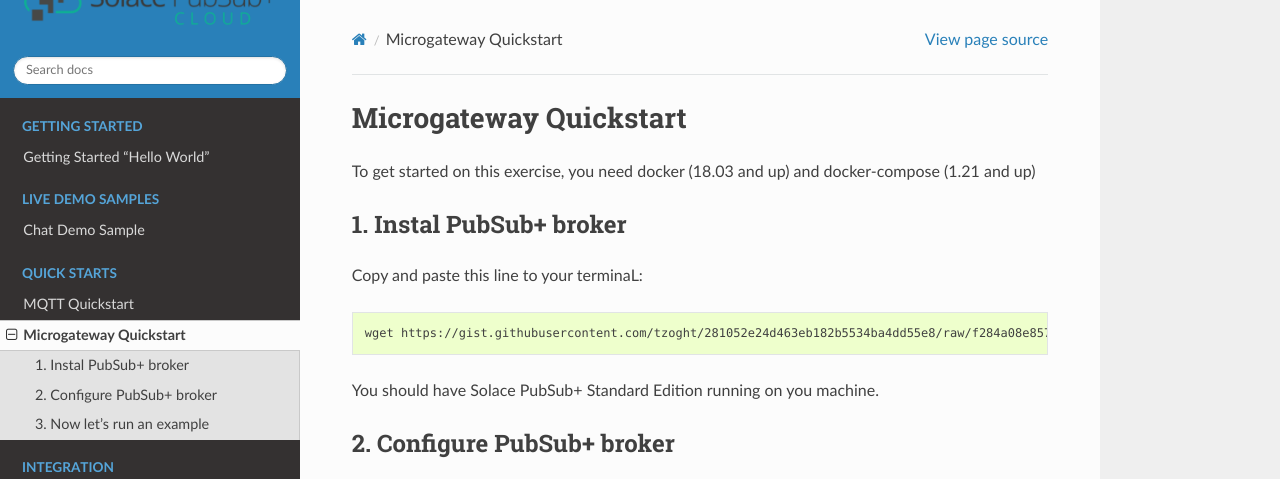
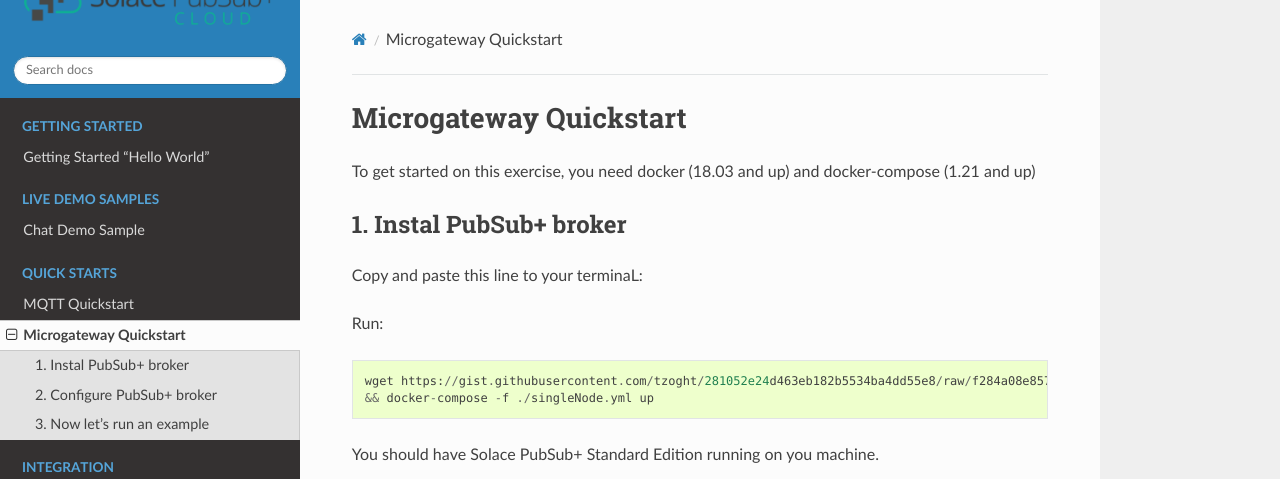
Before and after one commit to SolaceDev/maas-docs-online, a Sphinx documentation site: the page built from docs/group_quick_starts/qs_microgateway.rst, in a window 1280 px wide and 900 px high, cut to the strip 0-479 px from the top of the window. Built offline with Sphinx 7.4.7 and the Read the Docs theme 2.0.0, drawn with Linux system fonts in a browser that asks for light colours; pages that are not in the unit, such as notebooks, are missing from menus; some of the changed text lies outside the part shown.

Commit message:
minor changes

```diff
--- a/docs/conf.py
+++ b/docs/conf.py
@@ -19,9 +19,9 @@
 
 # -- Project information -----------------------------------------------------
 
-project = u'Solace Cloud Getting Started'
-copyright = u'2018, Tony Zoght'
-author = u'Tony Zoght'
+project = u'Solace Cloud Docs'
+copyright = u'2018, Solace'
+author = u'Solace Cloud'
 
 # The short X.Y version
 version = u''
@@ -75,6 +75,7 @@
 # a list of builtin themes.
 #
 html_theme = 'sphinx_rtd_theme'
+html_show_sourcelink = False
 # html_static_path = ['_static']
 html_theme_path = [sphinx_rtd_theme.get_html_theme_path()]
 html_logo = 'img/logo2.png'
--- a/docs/group_quick_starts/qs_microgateway.rst
+++ b/docs/group_quick_starts/qs_microgateway.rst
@@ -10,9 +10,11 @@
 
 Copy and paste this line to your terminaL:
 
-.. code-block:: docker
 
-   wget https://gist.githubusercontent.com/tzoght/281052e24d463eb182b5534ba4dd55e8/raw/f284a08e857f6fba78f5d01ff47bd5daf73237b6/singleNode.yml && docker-compose -f ./singleNode.yml up
+Run::
+
+     wget https://gist.githubusercontent.com/tzoght/281052e24d463eb182b5534ba4dd55e8/raw/f284a08e857f6fba78f5d01ff47bd5daf73237b6/singleNode.yml
+     && docker-compose -f ./singleNode.yml up
 
 
 
--- a/docs/index.rst
+++ b/docs/index.rst
@@ -1,7 +1,7 @@
 
-
+####################################
 Welcome to Solace Cloud Docs Portal
-====================================
+####################################
 
 Solace PubSub+ Cloud is a managed Solace PubSub+ enterprise-grade service in the cloud.
 
```
